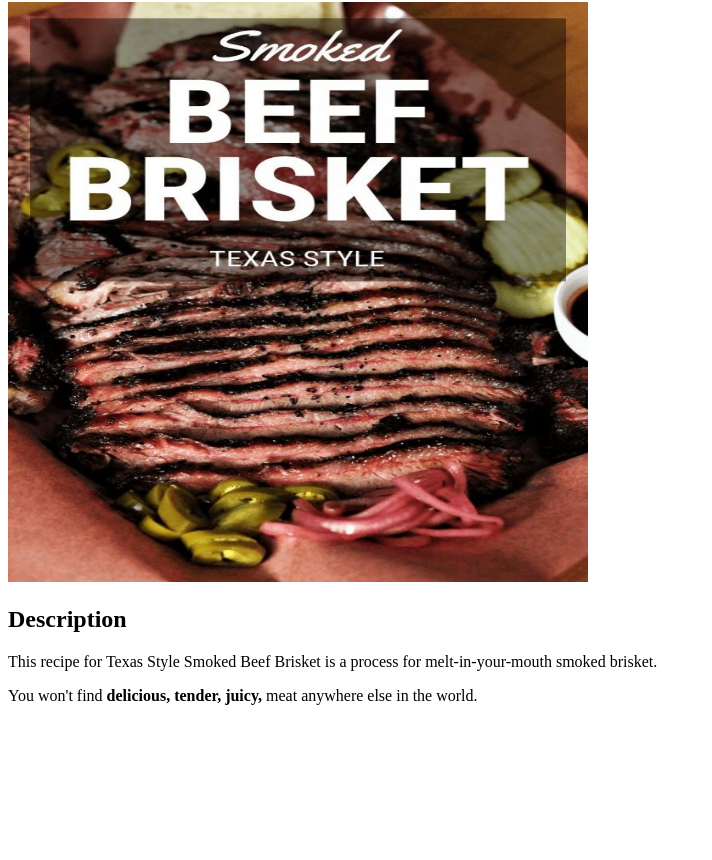
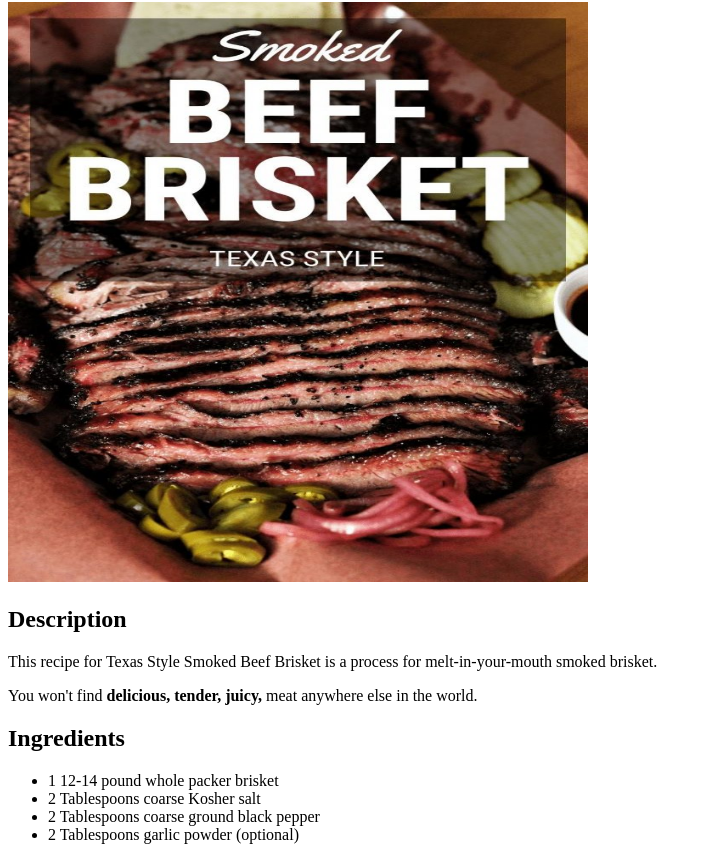
Before and after one commit to bsam24/odin-recipes, a plain HTML site: page recipes/brisket.html in a window 1280 px wide. Shown: the part 78-938 px from the top of the page, without its empty margins (0-712 px from the left). Before the commit the page ends 800 px from the top, so only its background shows below. Drawn offline with Linux system fonts and the light colour scheme.

Commit message:
Add h1 and unord-li for ingredients
Place we can show viewers what ingredients they need

```diff
--- a/recipes/brisket.html
+++ b/recipes/brisket.html
@@ -13,6 +13,13 @@
         <h2>Description</h2>
         <p>This recipe for Texas Style Smoked Beef Brisket is a process for melt-in-your-mouth smoked brisket.</p>
         <p>You won't find <strong>delicious, tender, juicy,</strong> meat anywhere else in the world.</p>
+        <h2>Ingredients</h2>
+        <ul>
+            <li>1 12-14 pound whole packer brisket</li>
+            <li>2 Tablespoons coarse Kosher salt</li>
+            <li>2 Tablespoons coarse ground black pepper</li>
+            <li>2 Tablespoons garlic powder (optional)</li>
+        </ul>
 
     </body>
 </html>
```
